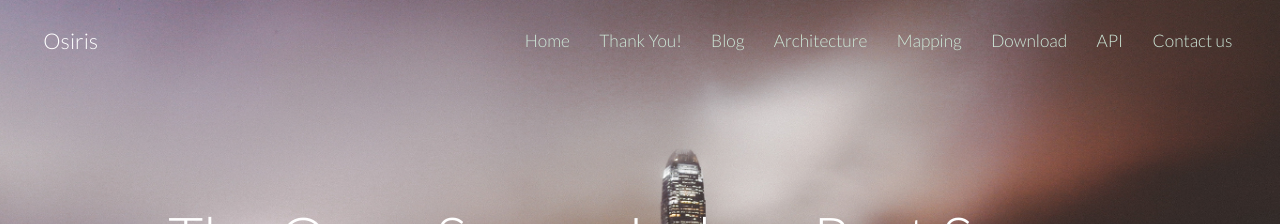
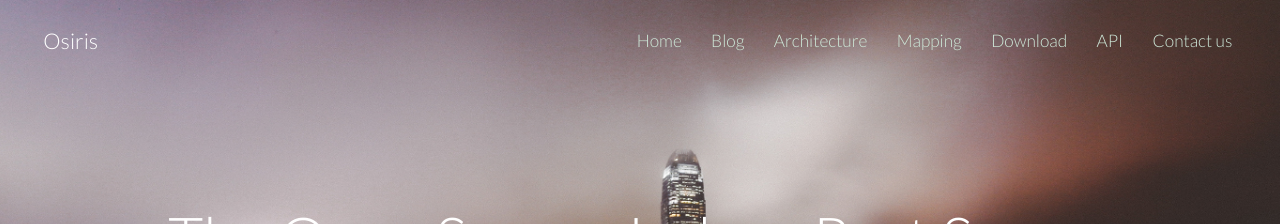
Before and after one commit to osiris-indoor/osiris-indoor.github.io, a Jekyll site: the page built from index.html, in a window 1280 px wide and 900 px high. Shown: the top 224 px of the window. Built offline with Jekyll 4.4.1, drawn with Linux system fonts in a browser that asks for light colours.

Commit message:
Menu fixed

```diff
--- a/_includes/header.html
+++ b/_includes/header.html
@@ -6,7 +6,7 @@
 
         {% assign pages = site.pages | sort:"weight"  %}
         {% for page in pages %}
-            {% if page.title && page.weight%}
+            {% if page.title and page.weight%}
             <li><a class="page-link" href="{{ page.url | prepend: site.baseurl }}">{{ page.title }}</a></li>
             {% endif %}
         {% endfor %}
```
